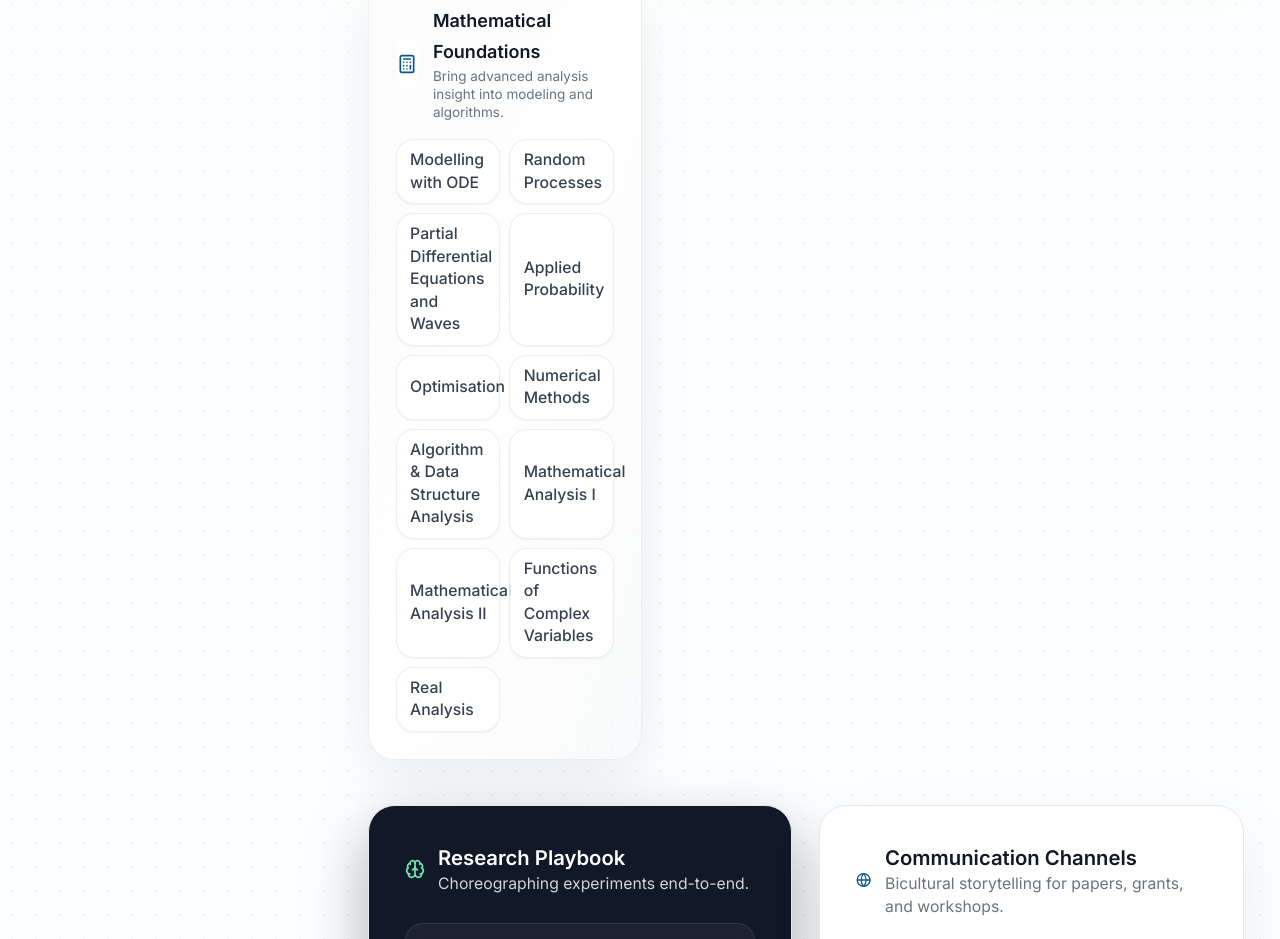
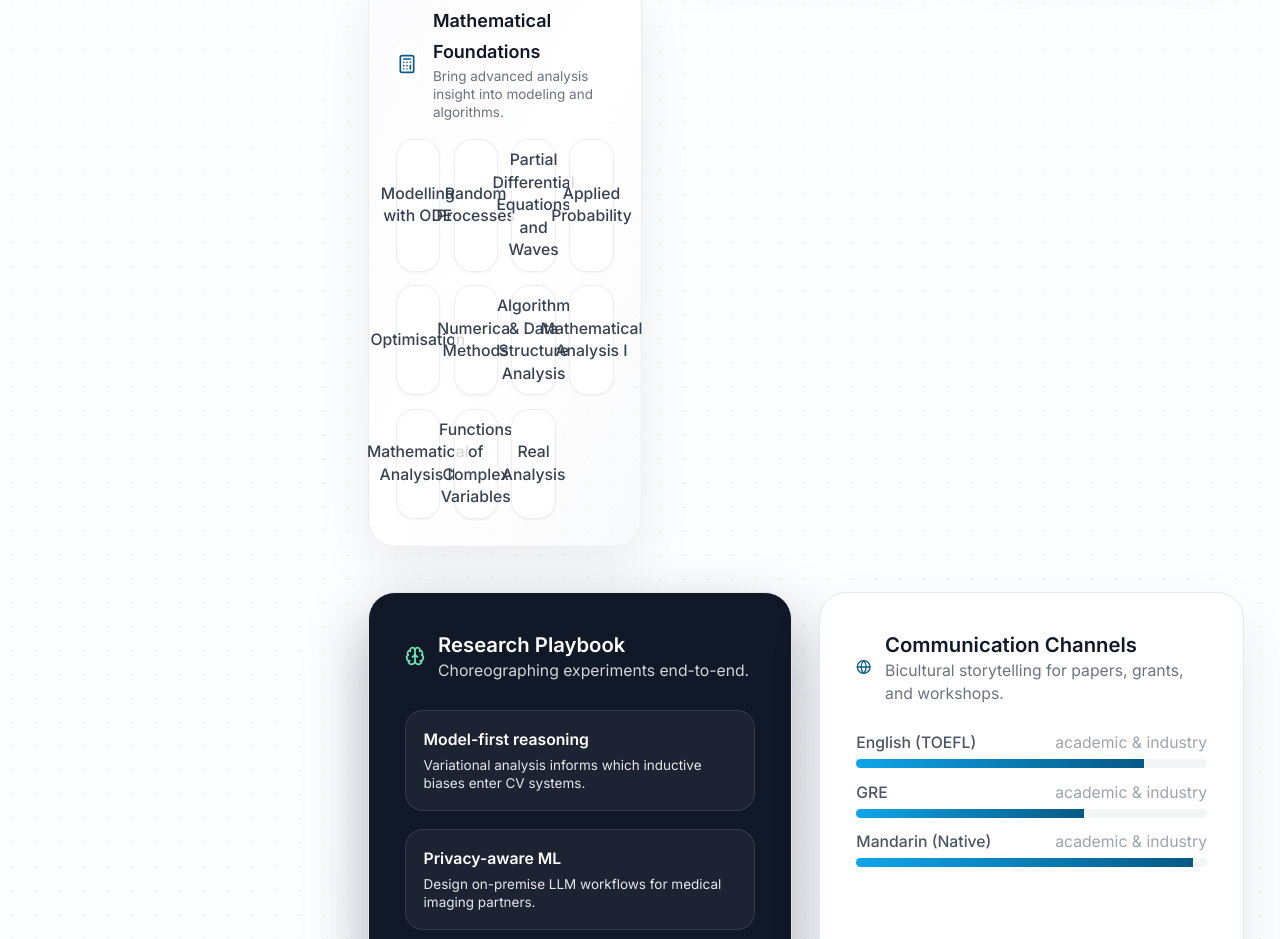
Before and after one commit to Gatsby0916/haiyi-li-portfolio, a React (Vite) app: page / in a window 1280 px wide. Shown: the part 6465-7404 px from the top of the page. Built offline with nearby package versions, Linux system fonts and the light colour scheme; a web font is replaced by a local one.

Commit message:
Refine math skills grid and update awards/publications

```diff
--- a/App.tsx
+++ b/App.tsx
@@ -634,9 +634,9 @@ function App() {
                      </div>
                    </div>
                    {card.id === 'math' ? (
-                     <div className="mt-4 grid grid-cols-2 gap-2 text-xs sm:text-sm text-slate-700">
+                     <div className="mt-4 grid grid-cols-2 md:grid-cols-3 xl:grid-cols-4 gap-3 text-xs sm:text-sm text-slate-700">
                        {card.items.map(item => (
-                         <span key={item} className="inline-flex items-center rounded-2xl border border-slate-200/70 bg-white/80 px-3 py-2 font-medium shadow-sm">
+                         <span key={item} className="inline-flex items-center justify-center rounded-2xl border border-slate-200/70 bg-white/80 px-3 py-2 font-medium shadow-sm text-center">
                            {item}
                          </span>
                        ))}
```
